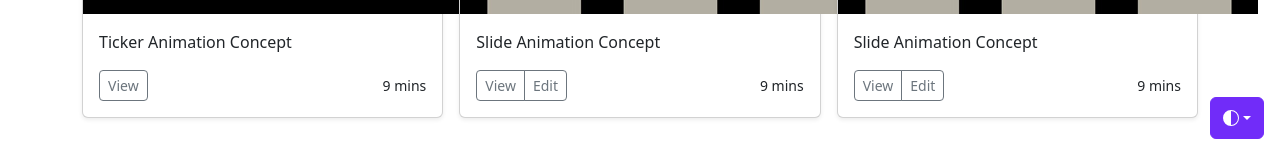
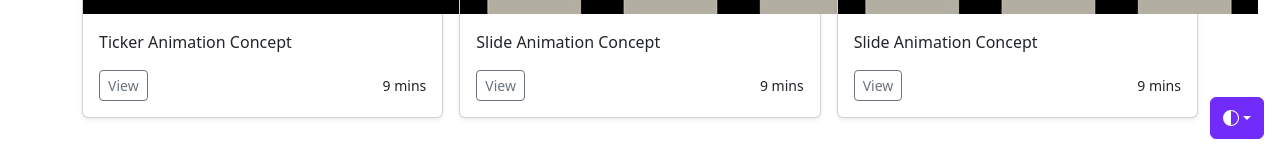
Before and after one commit to jmctyton/tyton, a plain HTML site: page index.html in a window 1280 px wide. Shown: the part 645-805 px from the top of the page. Drawn offline with nearby package versions, Linux system fonts and the light colour scheme.

Commit message:
Fixed broken link

```diff
--- a/index.html
+++ b/index.html
@@ -238,8 +238,8 @@
                 <p class="card-text card-text d-flex align-items-stretch">Slide Animation Concept</p>
                 <div class="d-flex justify-content-between align-items-center">
                   <div class="btn-group">
-                    <button type="button" class="btn btn-sm btn-outline-secondary">View</button>
-                    <button type="button" class="btn btn-sm btn-outline-secondary">Edit</button>
+                    <a href="./muscle2.html"><button type="button" class="btn btn-sm btn-outline-secondary">View</button></a>
+                    <!-- <button type="button" class="btn btn-sm btn-outline-secondary">Edit</button> -->
                   </div>
                   <small class="text-body-secondary">9 mins</small>
                 </div>
@@ -256,7 +256,7 @@
                 <div class="d-flex justify-content-between align-items-center">
                   <div class="btn-group">
                     <button type="button" class="btn btn-sm btn-outline-secondary">View</button>
-                    <button type="button" class="btn btn-sm btn-outline-secondary">Edit</button>
+                    <!-- <button type="button" class="btn btn-sm btn-outline-secondary">Edit</button> -->
                   </div>
                   <small class="text-body-secondary">9 mins</small>
                 </div>
```
